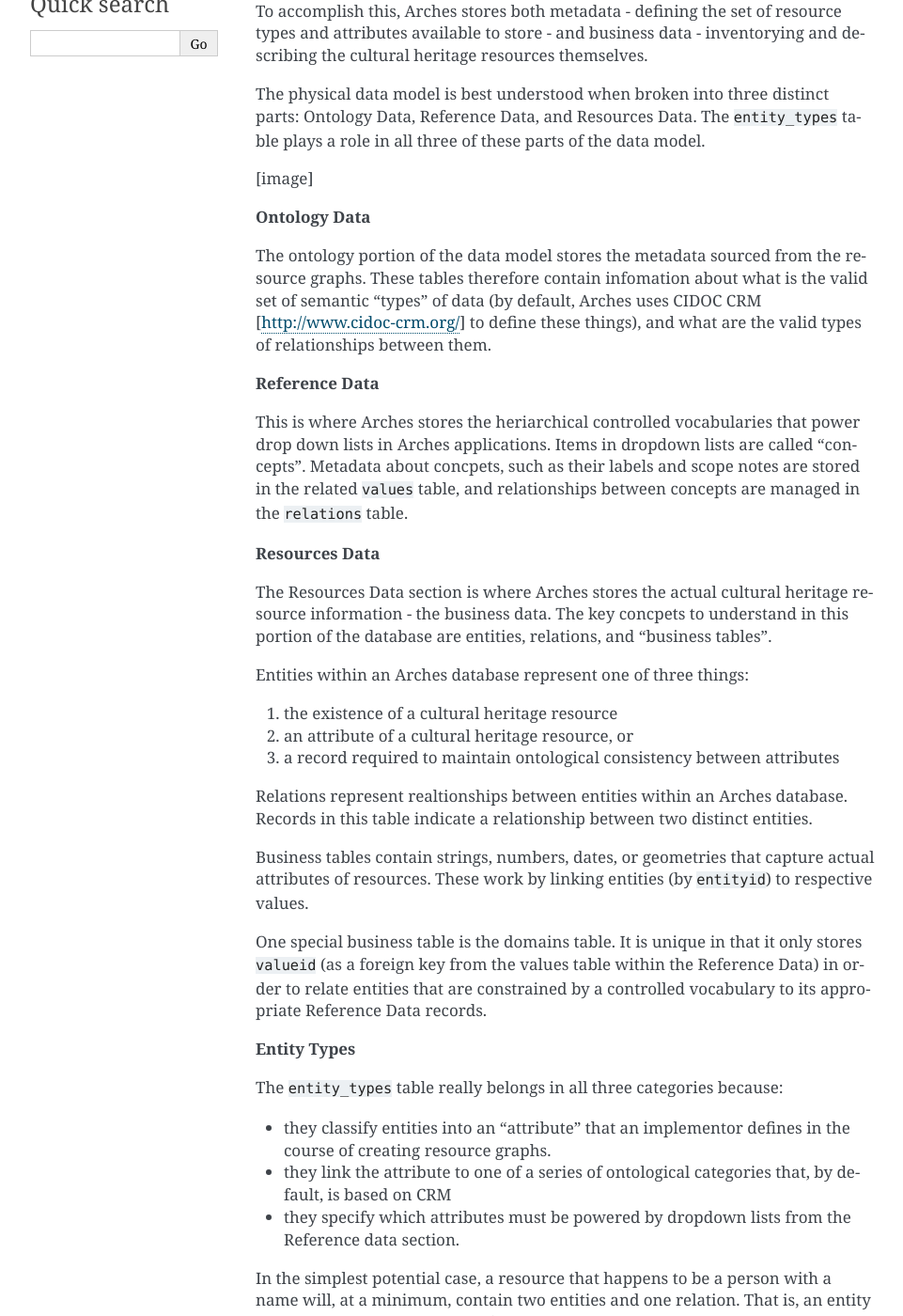
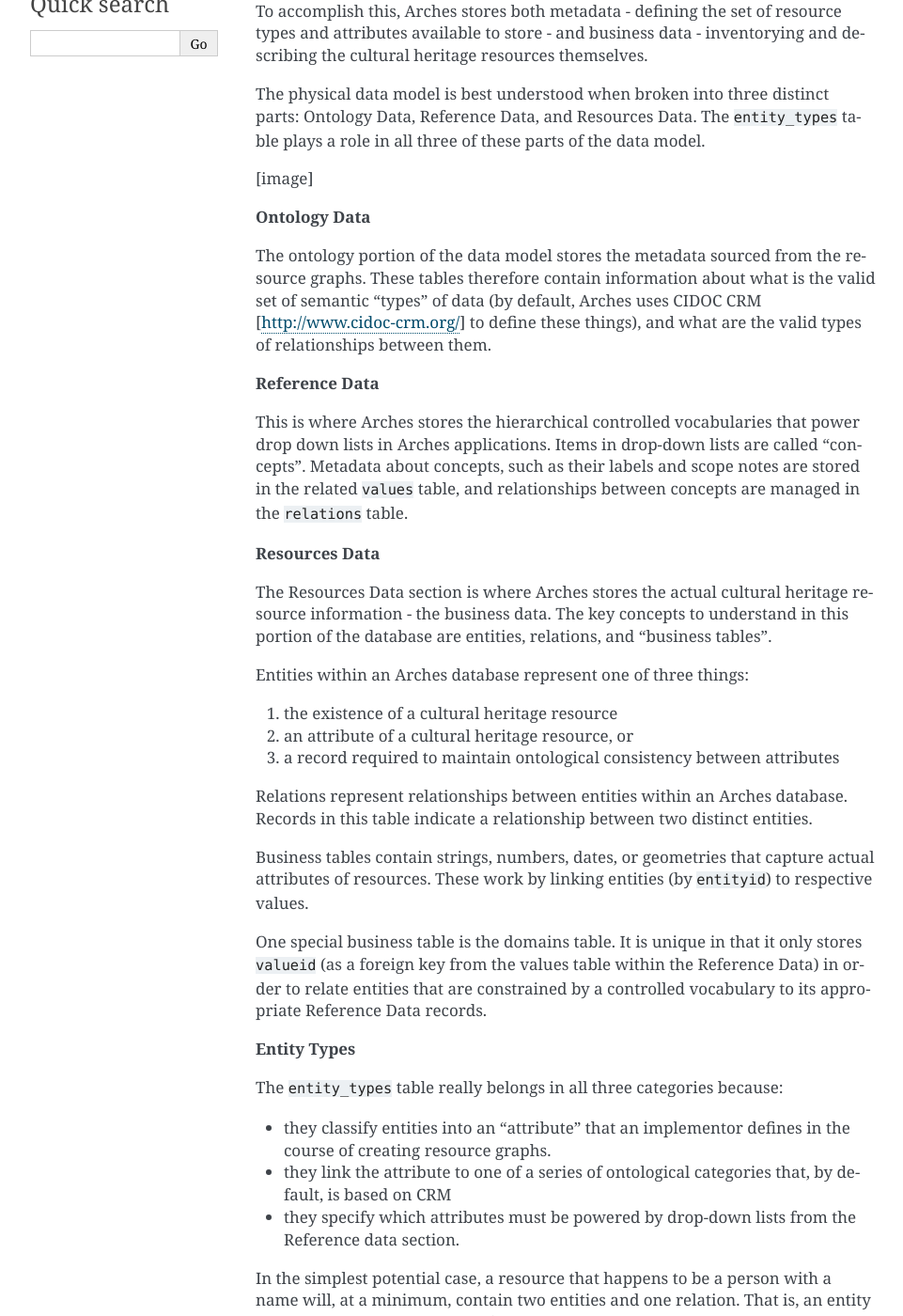
Before and after one commit to archesproject/arches-docs, a Sphinx documentation site: the page built from docs/arches-data.txt, in a window 1280 px wide and 1400 px high, scrolled down 447 px. Shown: the whole window at 94% size, without its empty margins (148-1109 px from the left). Built offline with Sphinx 7.4.7, drawn with Linux system fonts in a browser that asks for light colours; some of the changed text lies outside the part shown.

Commit message:
spelling and cleanup in docs

```diff
--- a/docs/arches-data.txt
+++ b/docs/arches-data.txt
@@ -23,19 +23,19 @@
 **Ontology Data**
 
 
-The ontology portion of the data model stores the metadata sourced from the resource graphs.  These tables therefore contain infomation about what is the valid set of semantic "types" of data (by default, Arches uses CIDOC CRM [http://www.cidoc-crm.org/] to define these things), and what are the valid types of relationships between them.
+The ontology portion of the data model stores the metadata sourced from the resource graphs.  These tables therefore contain information about what is the valid set of semantic "types" of data (by default, Arches uses CIDOC CRM [http://www.cidoc-crm.org/] to define these things), and what are the valid types of relationships between them.
 
 
 **Reference Data**
 
 
-This is where Arches stores the heriarchical controlled vocabularies that power drop down lists in Arches applications.  Items in dropdown lists are called "concepts".  Metadata about concpets, such as their labels and scope notes are stored in the related ``values`` table, and relationships between concepts are managed in the ``relations`` table.
+This is where Arches stores the hierarchical controlled vocabularies that power drop down lists in Arches applications.  Items in drop-down lists are called "concepts".  Metadata about concepts, such as their labels and scope notes are stored in the related ``values`` table, and relationships between concepts are managed in the ``relations`` table.
 
 
 **Resources Data**
 
 
-The Resources Data section is where Arches stores the actual cultural heritage resource information - the business data. The key concpets to understand in this portion of the database are entities, relations, and "business tables".
+The Resources Data section is where Arches stores the actual cultural heritage resource information - the business data. The key concepts to understand in this portion of the database are entities, relations, and "business tables".
 
 Entities within an Arches database represent one of three things:
 
@@ -43,7 +43,7 @@
 #. an attribute of a cultural heritage resource, or
 #. a record required to maintain ontological consistency between attributes
 
-Relations represent realtionships between entities within an Arches database.  Records in this table indicate a relationship between two distinct entities.
+Relations represent relationships between entities within an Arches database.  Records in this table indicate a relationship between two distinct entities.
 
 Business tables contain strings, numbers, dates, or geometries that capture actual attributes of resources.  These work by linking entities (by ``entityid``) to respective values.
 
@@ -55,7 +55,7 @@
 
 * they classify entities into an "attribute" that an implementor defines in the course of creating resource graphs.
 * they link the attribute to one of a series of ontological categories that, by default, is based on CRM
-* they specify which attributes must be powered by dropdown lists from the Reference data section.
+* they specify which attributes must be powered by drop-down lists from the Reference data section.
 
 In the simplest potential case, a resource that happens to be a person with a name will, at a minimum, contain two entities and one relation.  That is, an entity that represents the existence of the resource, another entity that contains the person's name, and a relation that links the two together.
 
--- a/docs/overview.txt
+++ b/docs/overview.txt
@@ -53,6 +53,6 @@
 
 Arches is primarily intended for software developers who need to build flexible and responsive web applications, and who wish to hide the complexities of ontologies, thesauri, and geospatial data management from their users.
 
-The Arches framework is largely invisbile to end users; Arches applications are responsible for defining resource graphs and implementing data entry, data presentation, and data reporting workflows.
+The Arches framework is largely invisible to end users; Arches applications are responsible for defining resource graphs and implementing data entry, data presentation, and data reporting workflows.
 
 One major exception to this rule is the Reference Data Manager (RDM).  The RDM is a core component of the Arches framework and can support the creation and curation of thesauri without the need to implement an Arches application.
```
Also changed, not shown: other parts of docs/arches-data.txt (+6 -6 lines).
